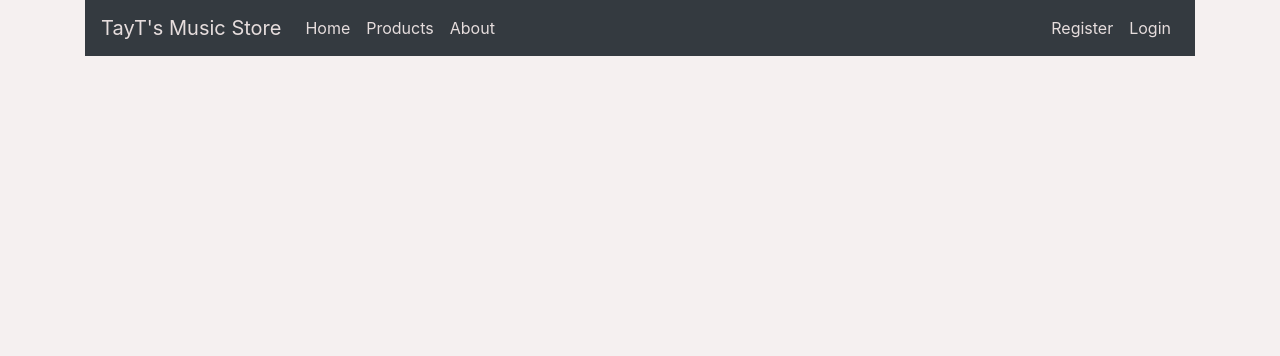
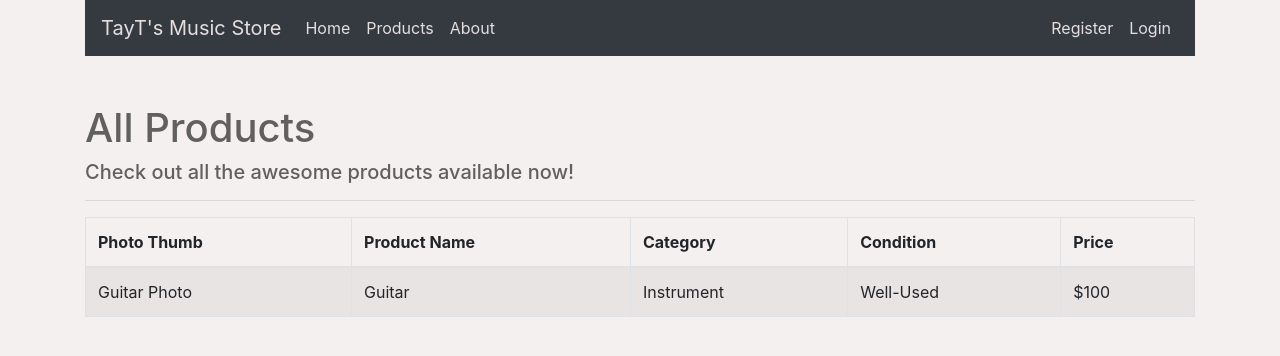
Before and after one commit to phongvannguyen06/capstone-angular, an Angular app: page / in a window 1280 px wide. Shown: the top 356 px of the page. Built offline with nearby package versions, Linux system fonts and the light colour scheme.

Commit message:
add home component

```diff
--- a/src/app/app.module.ts
+++ b/src/app/app.module.ts
@@ -3,11 +3,13 @@ import { NgModule } from '@angular/core';
 
 import { AppComponent } from './app.component';
 import { MenuComponent } from './menu/menu.component';
+import { HomeComponent } from './home/home.component';
 
 @NgModule({
   declarations: [
     AppComponent,
-    MenuComponent
+    MenuComponent,
+    HomeComponent
   ],
   imports: [
     BrowserModule
--- /dev/null
+++ b/src/app/home/home.component.css
@@ -0,0 +1,20 @@
+h1 {
+  color: rgb(97, 96, 96);
+}
+
+h5 {
+  color: rgb(97, 96, 96);
+}
+
+table.dataTable thead .sorting:after,
+table.dataTable thead .sorting:before,
+table.dataTable thead .sorting_asc:after,
+table.dataTable thead .sorting_asc:before,
+table.dataTable thead .sorting_asc_disabled:after,
+table.dataTable thead .sorting_asc_disabled:before,
+table.dataTable thead .sorting_desc:after,
+table.dataTable thead .sorting_desc:before,
+table.dataTable thead .sorting_desc_disabled:after,
+table.dataTable thead .sorting_desc_disabled:before {
+  bottom: .5em;
+}
--- /dev/null
+++ b/src/app/home/home.component.html
@@ -0,0 +1,28 @@
+<h1 class="pt-5">All Products</h1>
+<h5>Check out all the awesome products available now!</h5>
+<hr />
+
+<table
+  cellpadding="0"
+  cellspacing="0"
+  class="datatable table table-striped table-bordered"
+>
+  <thead>
+    <tr>
+      <th>Photo Thumb</th>
+      <th>Product Name</th>
+      <th>Category</th>
+      <th>Condition</th>
+      <th>Price</th>
+    </tr>
+  </thead>
+  <tbody>
+    <tr>
+      <td>Guitar Photo</td>
+      <td>Guitar</td>
+      <td>Instrument</td>
+      <td>Well-Used</td>
+      <td>$100</td>
+    </tr>
+  </tbody>
+</table>
--- /dev/null
+++ b/src/app/home/home.component.ts
@@ -0,0 +1,15 @@
+import { Component, OnInit } from '@angular/core';
+
+@Component({
+  selector: 'app-home',
+  templateUrl: './home.component.html',
+  styleUrls: ['./home.component.css']
+})
+export class HomeComponent implements OnInit {
+
+  constructor() { }
+
+  ngOnInit(): void {
+  }
+
+}
--- a/src/app/menu/menu.component.html
+++ b/src/app/menu/menu.component.html
@@ -15,24 +15,26 @@
   <div class="collapse navbar-collapse" id="navbarSupportedContent">
     <ul class="navbar-nav mr-auto">
       <li class="nav-item">
-        <a class="nav-link" href="#">Home</a>
+        <a class="nav-link">Home</a>
       </li>
       <li class="nav-item">
-        <a class="nav-link" href="#">Products</a>
+        <a class="nav-link">Products</a>
       </li>
       <li class="nav-item">
-        <a class="nav-link" href="#">About</a>
+        <a class="nav-link">About</a>
       </li>
     </ul>
     <div class="form-inline my-2 my-lg-0">
       <ul class="navbar-nav mr-auto">
         <li class="nav-item">
-          <a class="nav-link" href="#">Register</a>
+          <a class="nav-link">Register</a>
         </li>
         <li class="nav-item">
-          <a class="nav-link" href="#">Login</a>
+          <a class="nav-link">Login</a>
         </li>
       </ul>
     </div>
   </div>
 </nav>
+
+<app-home></app-home>
--- a/src/styles.css
+++ b/src/styles.css
@@ -1,3 +1,7 @@
 body {
   background-color: #f5f0f0 !important;
 }
+
+a {
+  cursor: pointer;
+}
```
Also changed, not shown: 1 other file (tests, documents, lock files or other folders).
